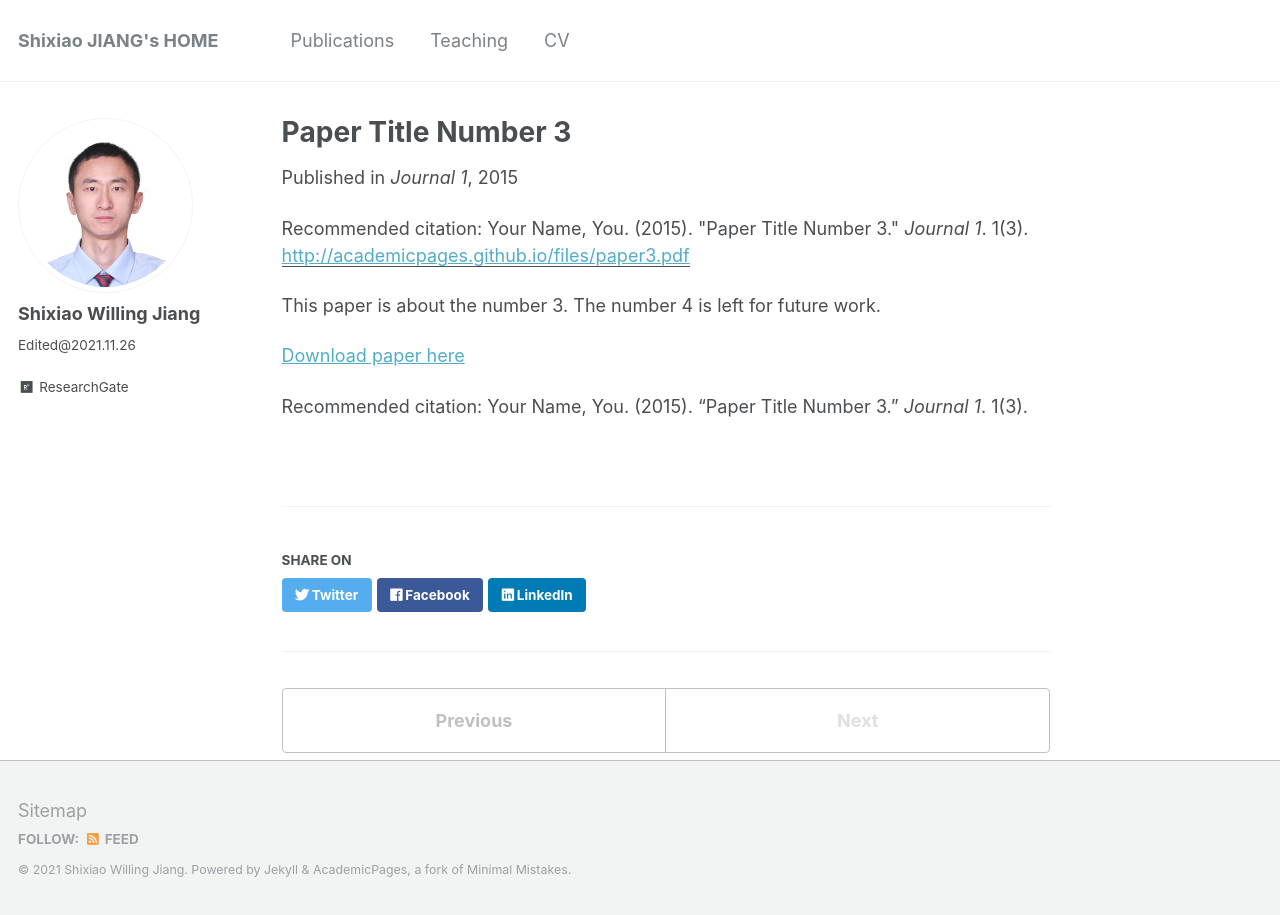
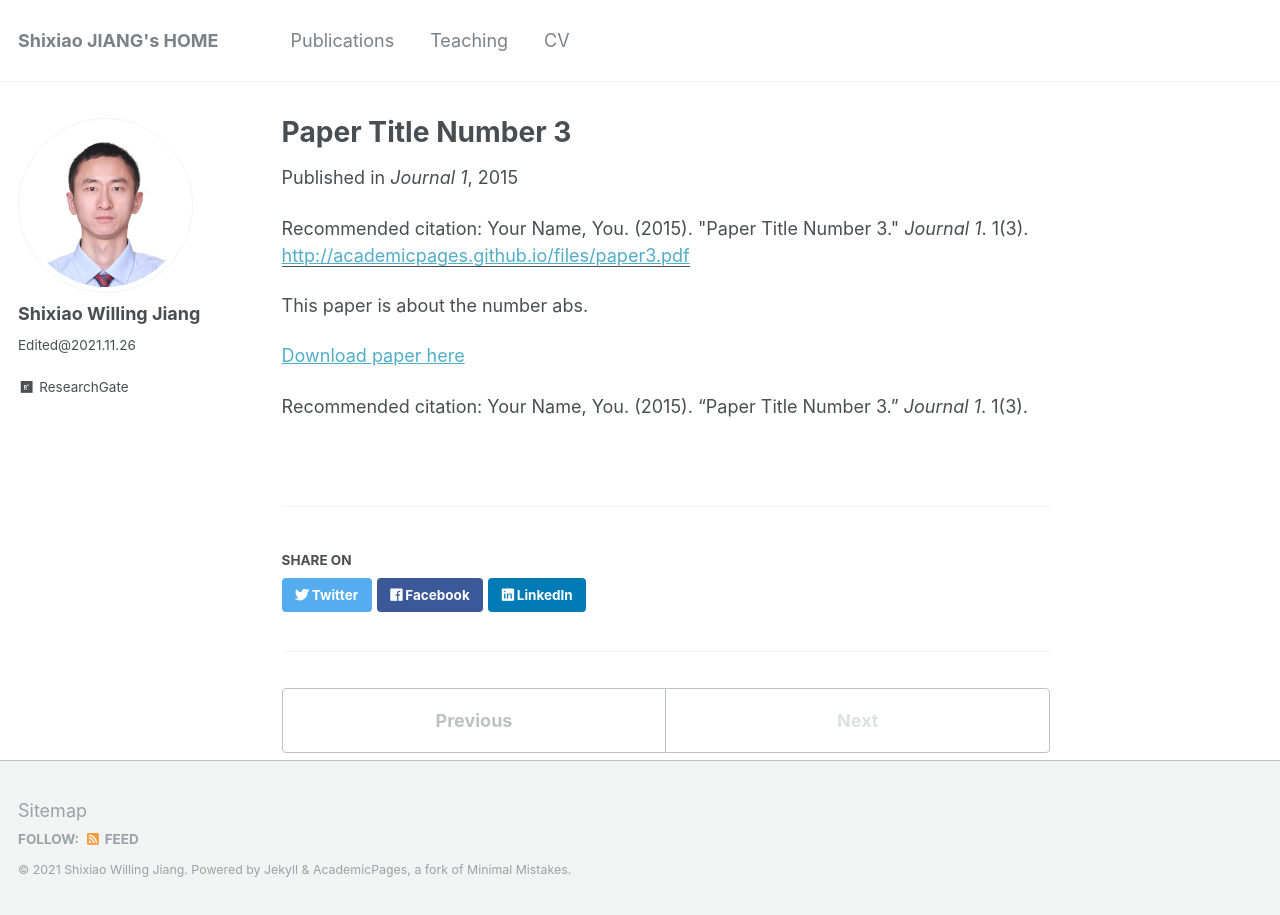
Before and after one commit to willingjiang/willingjiang.github.io, a Jekyll site: the page built from _publications/2015-10-01-paper-title-number-3.md, in a window 1280 px wide. Built offline with Jekyll 4.4.1, drawn with Linux system fonts in a browser that asks for light colours.

Commit message:
Update 2015-10-01-paper-title-number-3.md

```diff
--- a/_publications/2015-10-01-paper-title-number-3.md
+++ b/_publications/2015-10-01-paper-title-number-3.md
@@ -2,13 +2,13 @@
 title: "Paper Title Number 3"
 collection: publications
 permalink: /publication/2015-10-01-paper-title-number-3
-excerpt: 'This paper is about the number 3. The number 4 is left for future work.'
+excerpt: 'This paper is about tdfs'
 date: 2015-10-01
 venue: 'Journal 1'
 paperurl: 'http://academicpages.github.io/files/paper3.pdf'
 citation: 'Your Name, You. (2015). &quot;Paper Title Number 3.&quot; <i>Journal 1</i>. 1(3).'
 ---
-This paper is about the number 3. The number 4 is left for future work.
+This paper is about the number abs.
 
 [Download paper here](http://academicpages.github.io/files/paper3.pdf)
 
```
